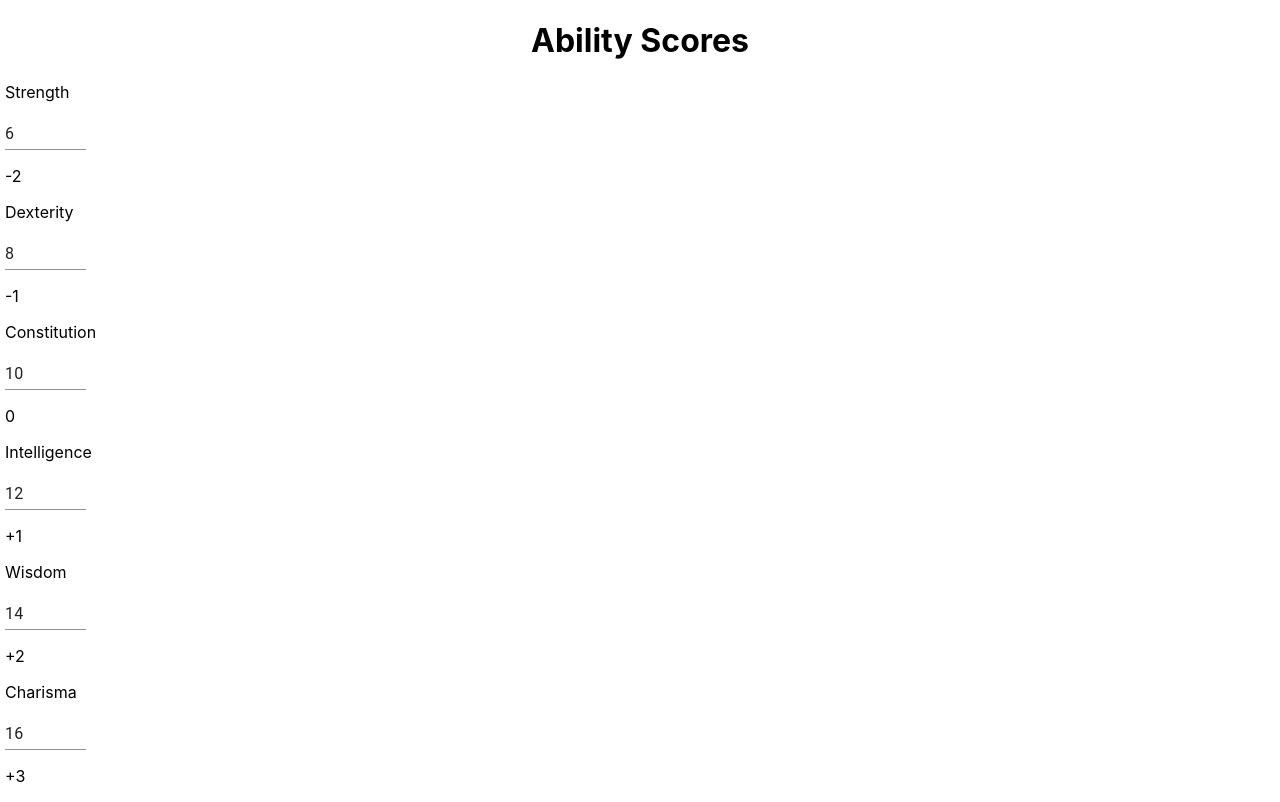
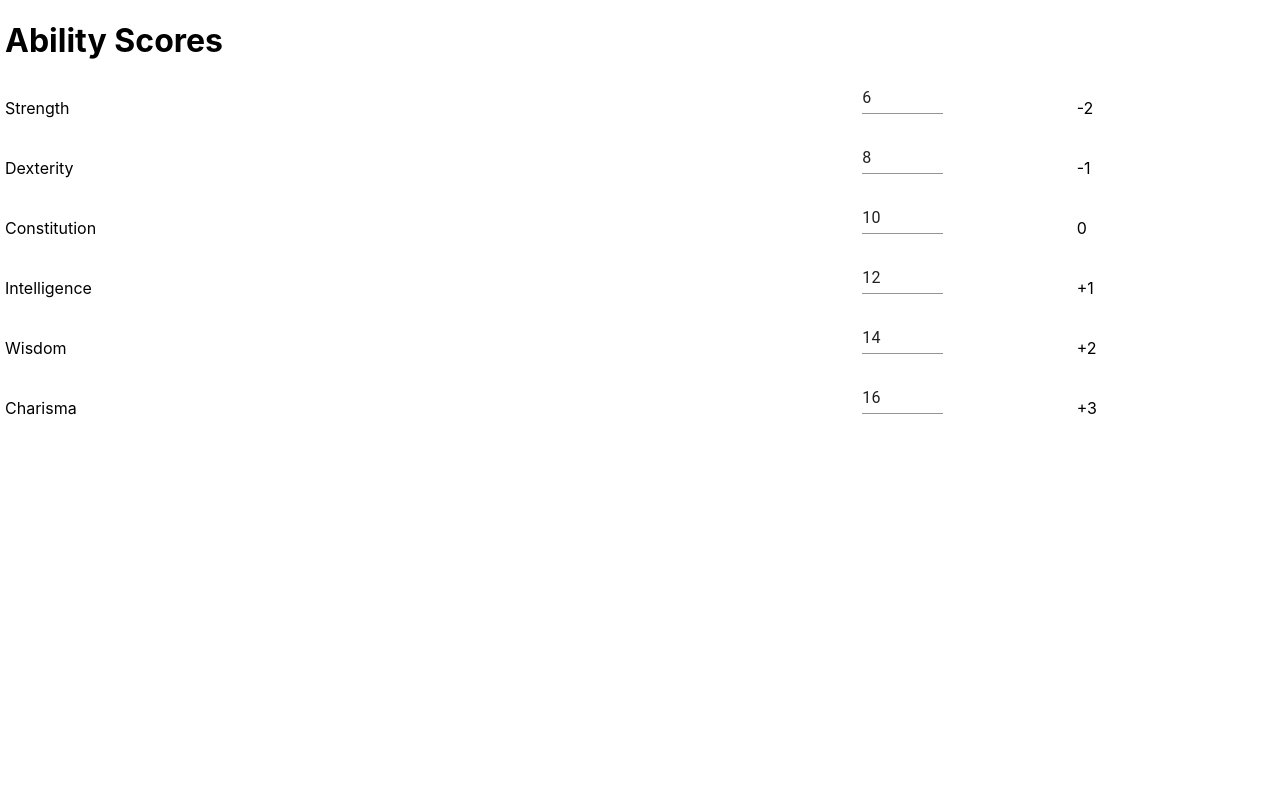
Before and after one commit to Wiljami/CharacterSheetPathfinder2E, a React (Create React App) app: page / in a window 1280 px wide. Built offline with nearby package versions, Linux system fonts and the light colour scheme.

Commit message:
Refactor AbilityScoresBox

```diff
--- a/src/AbilityScoreBox.js
+++ b/src/AbilityScoreBox.js
@@ -1,8 +1,9 @@
 import React from "react";
 import Input from "@material-ui/core/Input";
+import Grid from "@material-ui/core/Grid";
 
 class AbilityScoreBox extends React.Component {
-  onChange = (change) => {
+  callback = (change) => {
     Object.assign(this.props.abilityScores, change)
     this.props.callback(change)
   }
@@ -10,56 +11,72 @@ class AbilityScoreBox extends React.Component {
   render() {
     return (
       <>
-        <h1 align="center">Ability Scores</h1>
-        <AbilityScore
-          ability='Strength'
-          score={this.props.abilityScores.Strength}
-          callback={this.onChange}
+        <h1>Ability Scores</h1>
+        <AbilityScoreEntry
+          callback = {this.callback}
+          score = {this.props.abilityScores.Strength}
+          mod = {this.props.abilityScoreModifiers.Strength}
+          ability = 'Strength'
         />
-        <AbilityScoreMod
-          mod={this.props.abilityScoreModifiers.Strength}
+        <AbilityScoreEntry
+          callback = {this.callback}
+          score = {this.props.abilityScores.Dexterity}
+          mod = {this.props.abilityScoreModifiers.Dexterity}
+          ability = 'Dexterity'
         />
-        <AbilityScore
-          ability='Dexterity'
-          score={this.props.abilityScores.Dexterity}
-          callback={this.onChange}
+        <AbilityScoreEntry
+          callback = {this.callback}
+          score = {this.props.abilityScores.Constitution}
+          mod = {this.props.abilityScoreModifiers.Constitution}
+          ability = 'Constitution'
         />
-        <AbilityScoreMod
-          mod={this.props.abilityScoreModifiers.Dexterity}
+        <AbilityScoreEntry
+          callback = {this.callback}
+          score = {this.props.abilityScores.Intelligence}
+          mod = {this.props.abilityScoreModifiers.Intelligence}
+          ability = 'Intelligence'
         />
-        <AbilityScore
-          ability='Constitution'
-          score={this.props.abilityScores.Constitution}
-          callback={this.onChange}
+        <AbilityScoreEntry
+          callback = {this.callback}
+          score = {this.props.abilityScores.Wisdom}
+          mod = {this.props.abilityScoreModifiers.Wisdom}
+          ability = 'Wisdom'
         />
-        <AbilityScoreMod
-          mod={this.props.abilityScoreModifiers.Constitution}
-        />
-        <AbilityScore
-          ability='Intelligence'
-          score={this.props.abilityScores.Intelligence}
-          callback={this.onChange}
-        />
-        <AbilityScoreMod
-          mod={this.props.abilityScoreModifiers.Intelligence}
-        />
-        <AbilityScore
-          ability='Wisdom'
-          score={this.props.abilityScores.Wisdom}
-          callback={this.onChange}
-        />
-        <AbilityScoreMod
-          mod={this.props.abilityScoreModifiers.Wisdom}
-        />
-        <AbilityScore
-          ability='Charisma'
-          score={this.props.abilityScores.Charisma}
-          callback={this.onChange}
-        />
-        <AbilityScoreMod
-          mod={this.props.abilityScoreModifiers.Charisma}
+        <AbilityScoreEntry
+          callback = {this.callback}
+          score = {this.props.abilityScores.Charisma}
+          mod = {this.props.abilityScoreModifiers.Charisma}
+          ability = 'Charisma'
         />
       </>
+    )
+  }
+}
+
+class AbilityScoreEntry extends React.Component {
+  callback = (change) => {
+    this.props.callback(change)
+  }
+
+  render() {
+    return (
+    <Grid container spacing={2}>
+      <Grid item xs={8}>
+        <p>{this.props.ability}</p>
+      </Grid>
+      <Grid item xs={2}>
+        <AbilityScore
+          ability={this.props.ability}
+          score={this.props.score}
+          callback={this.callback}
+        />
+      </Grid>
+      <Grid item xs={2}>
+        <AbilityScoreMod
+          mod={this.props.mod}
+        />
+      </Grid>
+    </Grid>
     )
   }
 }
@@ -87,9 +104,6 @@ class AbilityScore extends React.Component {
 
   render() {
     return <>
-        <p>
-          {this.props.ability}
-        </p>
       <Input
         value = {this.props.score}
         onChange = {this.onChange}
```
